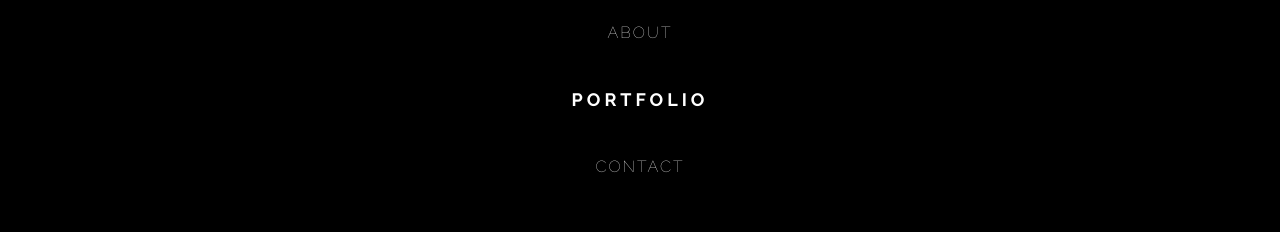
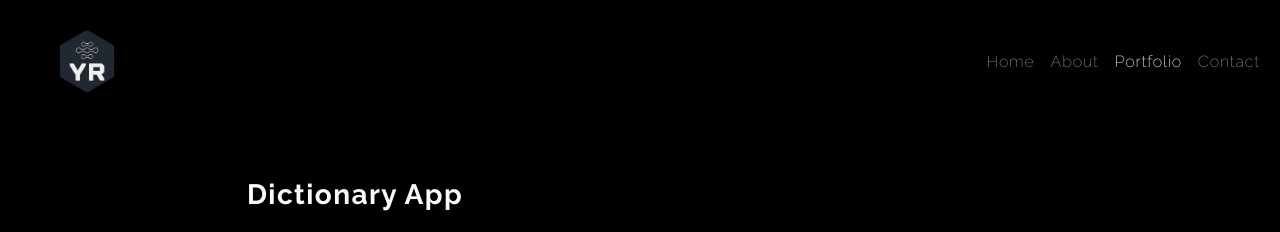
Before and after one commit to YarelysRR/yarelysrr.github.io, a plain HTML site: page portfolio.html in a window 1280 px wide. Shown: the top 232 px of the page. Drawn offline with nearby package versions, Linux system fonts and the light colour scheme.

Commit message:
navbar updated in all pages

```diff
--- a/portfolio.html
+++ b/portfolio.html
@@ -19,19 +19,37 @@
 <body>
 
 
-    <nav class="navigation">
-        <ul>
-
-            <li><a class="about" href="/about.html" title="About Yarelys Rivera"> ABOUT</a> </li>
-            <li class="logo"> <a class="portfolio" href="/portfolio.html" title="Yarelys Rivera's portfolio">
-                    PORTFOLIO</a></li>
-            <li><a class="contact" href="/contact.html" title="Contact Yarelys Rivera"> CONTACT</a></li>
-        </ul>
+    <nav class="navbar navbar-expand-lg navbar-dark">
+        <div class="container-fluid">
+            <a class="navbar-brand" href="/" title="Homepage">
+                <img src="/resources/media/pictures/Logo-YR-Solo.png" alt=" Logo" class="logo logo_size" />
+            </a>
+            <button class="navbar-toggler" type="button" data-bs-toggle="collapse" data-bs-target="#navbarNav"
+                aria-controls="navbarNav" aria-expanded="false" aria-label="Toggle navigation">
+                <span class="navbar-toggler-icon"></span>
+            </button>
+            <div class="collapse navbar-collapse" id="navbarNav">
+                <ul class="navbar-nav ms-auto">
+                    <li class="nav-item">
+                        <a class="nav-link" aria-current="page" href="/" title="Homepage">Home</a>
+                    </li>
+                    <li class="nav-item">
+                        <a class="nav-link" href="/about.html" title="About Yarelys">About</a>
+                    </li>
+                    <li class="nav-item">
+                        <a class="nav-link active" href="/portfolio.html" title="Yarelys' work">Portfolio</a>
+                    </li>
+                    <li class="nav-item">
+                        <a class="nav-link" href="/contact.html" title="Contact Yarelys">Contact</a>
+                    </li>
+                </ul>
+            </div>
+        </div>
     </nav>
 
     <div class="container">
         <div class="row justify-content-start">
-            <div class="col-sm-12 col-md-6 mt-5">
+            <div class="col-sm-12 col-md-6 col-lg-6 mt-5">
                 <p class="fs-3 text-light">Dictionary App</p>
                 <p class="fs-4 text-light">Stack: HTML, CSS, JavaScript, React</p>
                 <figure>
@@ -42,7 +60,7 @@
 
         </div>
 
-        <div class="col-sm-12 col-md-6 mt-5">
+        <div class="col-sm-12 col-md-6 col-lg-6 mt-5">
             <p class="fs-3 text-light">Weather App</p>
             <p class="fs-4 text-light">Stack: HTML, CSS, JavaScript</p>
             <figure>
```
Also changed, not shown: about.html (+1 -1 lines), contact.html (+29 -0 lines), index.html (+27 -8 lines).
